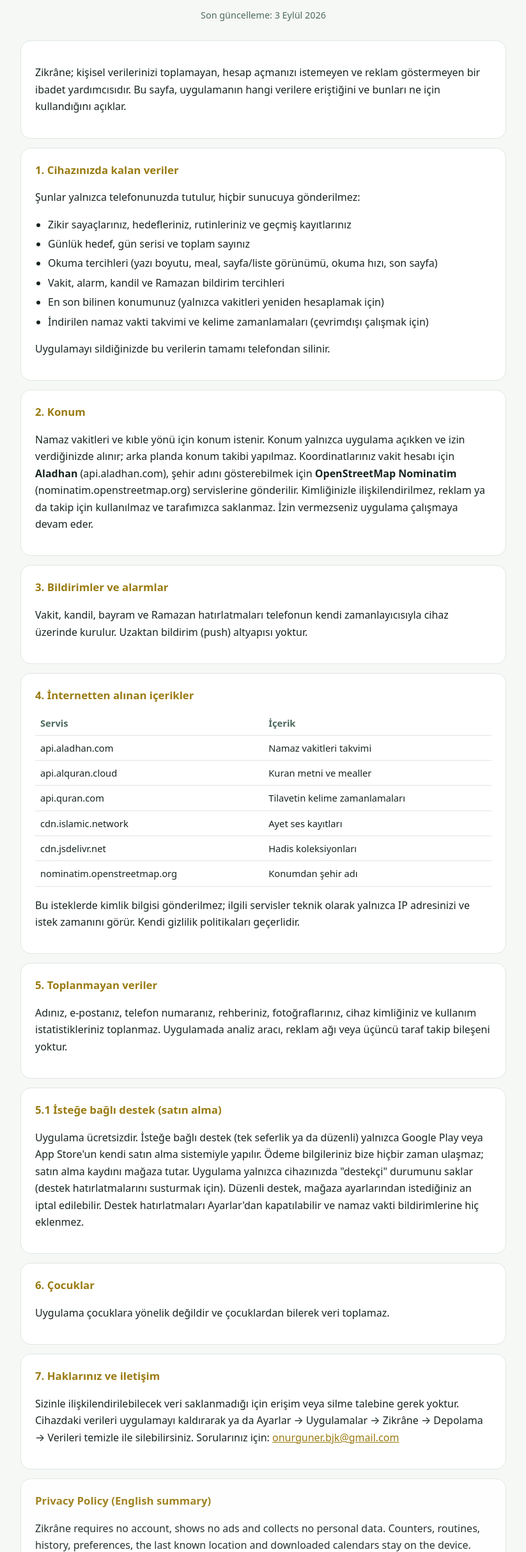
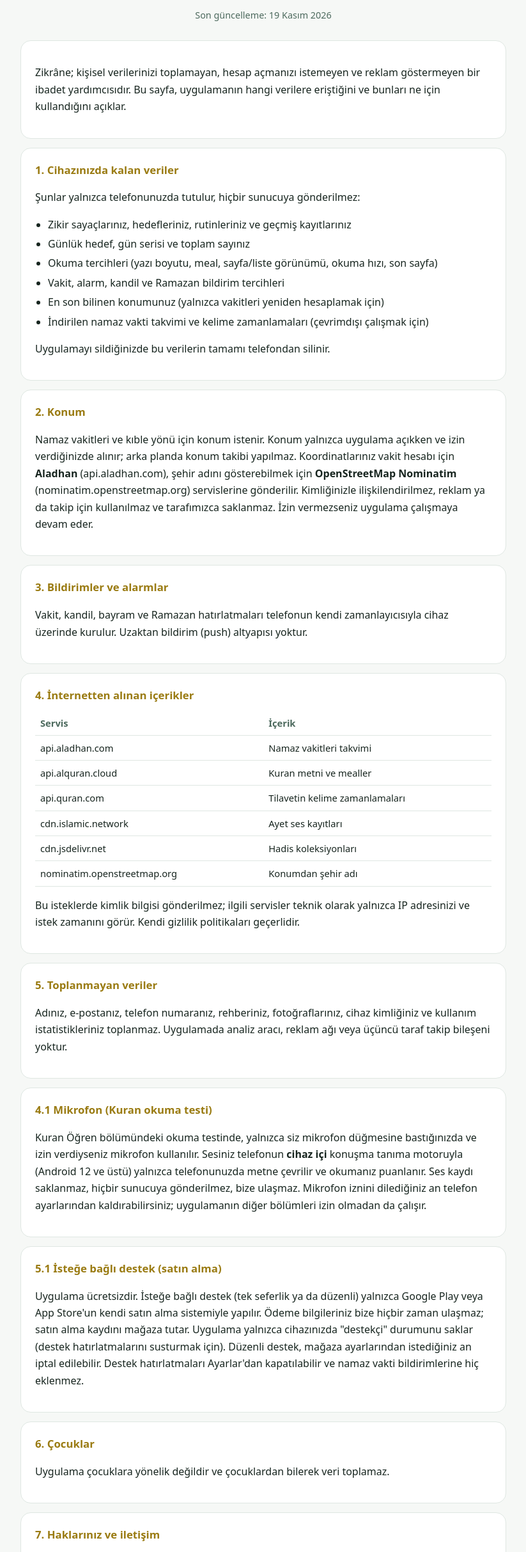
Before and after one commit to OnurGuner5728/zikrane, a plain HTML site: page privacy.html in a window 1280 px wide. Shown: the part 77-2503 px from the top of the page at 64% size, without its empty margins (228-1051 px from the left). Drawn offline with Linux system fonts and the light colour scheme.

Commit message:
Gizlilik: mikrofon (cihaz içi okuma testi) bölümü

```diff
--- a/privacy.html
+++ b/privacy.html
@@ -59,7 +59,7 @@
     <main>
       <header>
         <h1>Zikrâne — Gizlilik Politikası</h1>
-        <p class="sub">Son güncelleme: 3 Eylül 2026</p>
+        <p class="sub">Son güncelleme: 19 Kasım 2026</p>
       </header>
 
       <section>
@@ -133,6 +133,17 @@
       </section>
 
       <section>
+        <h2>4.1 Mikrofon (Kuran okuma testi)</h2>
+        <p>
+          Kuran Öğren bölümündeki okuma testinde, yalnızca siz mikrofon düğmesine bastığınızda ve
+          izin verdiyseniz mikrofon kullanılır. Sesiniz telefonun <b>cihaz içi</b> konuşma tanıma
+          motoruyla (Android 12 ve üstü) yalnızca telefonunuzda metne çevrilir ve okumanız puanlanır.
+          Ses kaydı saklanmaz, hiçbir sunucuya gönderilmez, bize ulaşmaz. Mikrofon iznini dilediğiniz
+          an telefon ayarlarından kaldırabilirsiniz; uygulamanın diğer bölümleri izin olmadan da çalışır.
+        </p>
+      </section>
+
+      <section>
         <h2>5.1 İsteğe bağlı destek (satın alma)</h2>
         <p>
           Uygulama ücretsizdir. İsteğe bağlı destek (tek seferlik ya da düzenli) yalnızca Google
@@ -168,7 +179,9 @@
           coordinates are sent to Aladhan for prayer times and to OpenStreetMap Nominatim for the
           city name, are not linked to your identity, are not used for advertising or tracking and
           are not stored by us. Notifications and alarms are scheduled on the device; there is no
-          push infrastructure. Content is fetched from api.aladhan.com, api.alquran.cloud,
+          push infrastructure. The microphone is used only in the Quran reading test, only when you tap the
+          microphone button and grant permission; your voice is transcribed by the phone&#39;s on-device
+          speech recognizer and is never recorded, stored or sent anywhere. Content is fetched from api.aladhan.com, api.alquran.cloud,
           api.quran.com, cdn.islamic.network, cdn.jsdelivr.net and nominatim.openstreetmap.org,
           which see only your IP address and request time. No name, e-mail, phone number,
           contacts, photos, device identifiers or analytics are collected. The app is not directed
```
